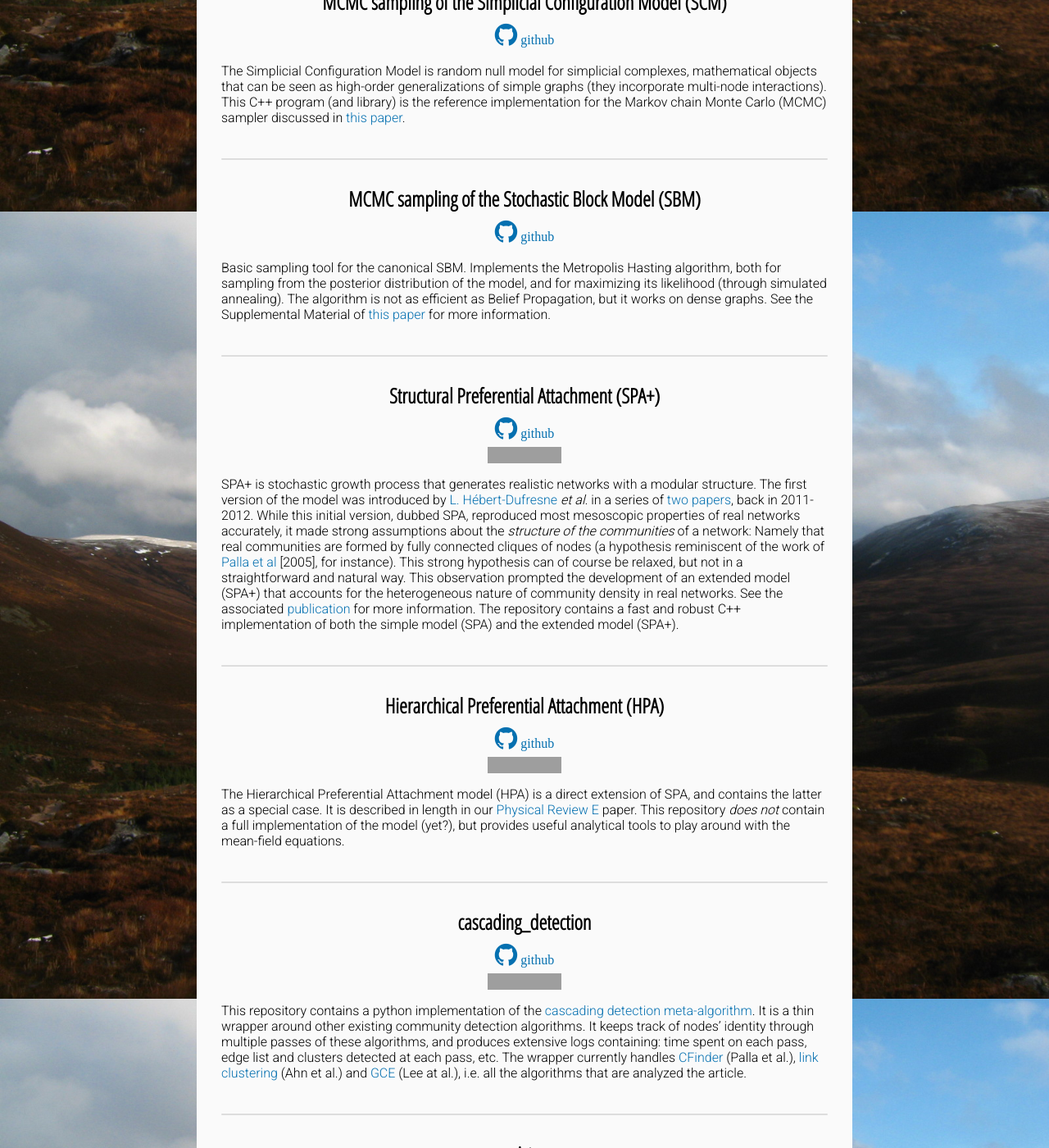
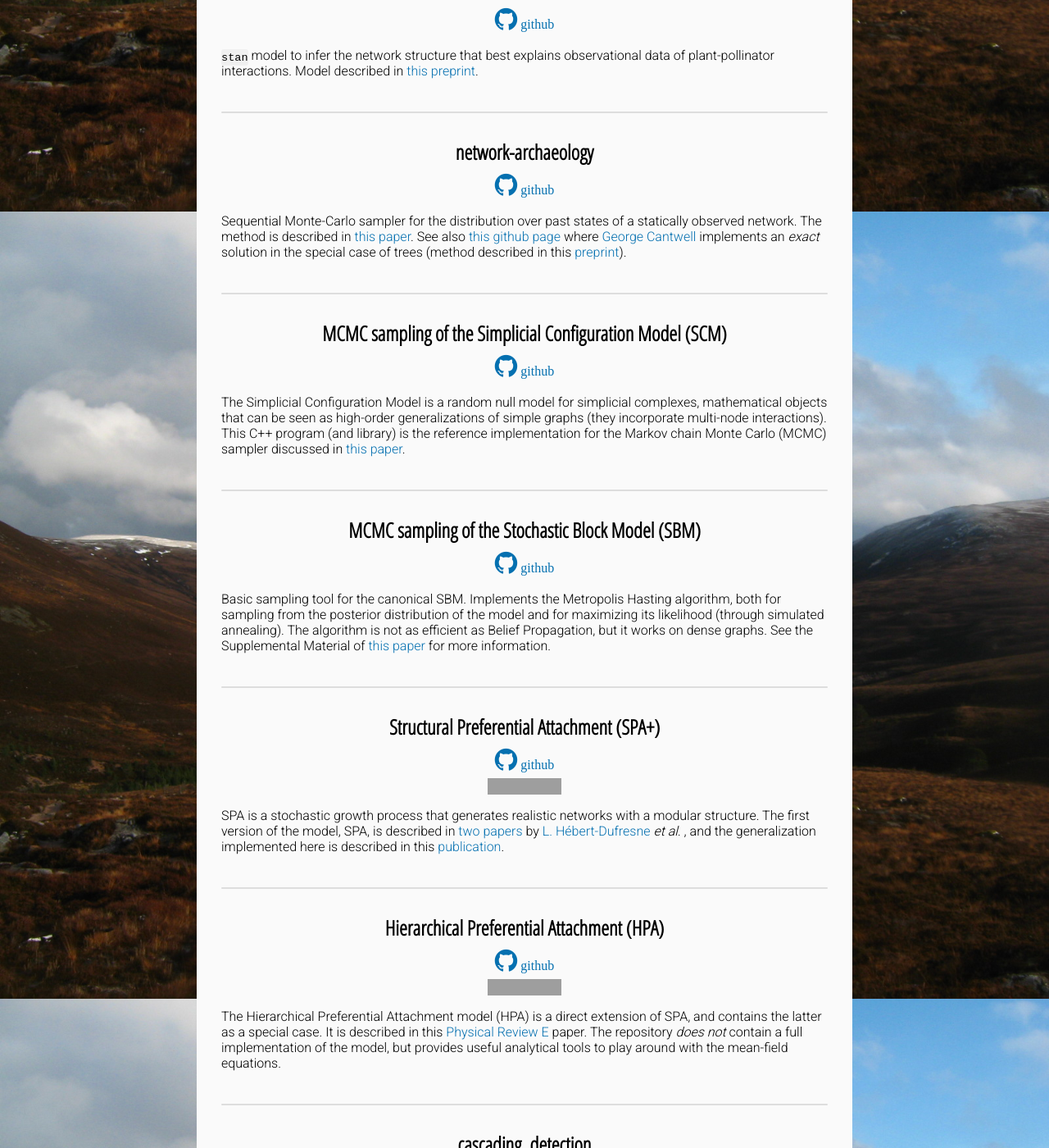
Before and after one commit to jg-you/jg-you.github.io, a Jekyll site: the page built from code.md, in a window 1280 px wide and 1400 px high, scrolled down 702 px. Shown: the whole window at 82% size. Built offline with Jekyll 4.4.1, drawn with Linux system fonts in a browser that asks for light colours; some web fonts are replaced; comment, search, counter and statistics services are not loaded; some of the changed text lies outside the part shown; grey boxes are pictures that could not be loaded.

Commit message:
Code page update

```diff
--- a/code.md
+++ b/code.md
@@ -5,8 +5,31 @@ title: Code
 
 ## Code
 
-Most of my code is directly available on [github](https://github.com/jg-you/), either on my personal page or on the pages of my collaborators.
-What follows is a non-exhaustive list of the most useful software I developed over the past few years.
+A non-exhaustive list of some software I have developed over the past few years. See also my [github](https://github.com/jg-you/) page and the websites of my [collaborators](about.html#collaborators).
+
+<div class="end-of-post"></div>
+
+### plant-pollinator-inference
+
+<div class="code-links">
+<a href="https://github.com/jg-you/plant-pollinator-inference/"><i class="fa fa-github fa-2x"
+aria-hidden="true"></i> github</a><br/>
+</div>
+
+`stan` model to infer the network structure that best explains  observational data of plant-pollinator interactions. Model described in [this preprint](https://www.biorxiv.org/content/10.1101/754077v1).
+
+<div class="end-of-post"></div>
+### network-archaeology
+
+<div class="code-links">
+<a href="https://github.com/jg-you/network-archaeology"><i class="fa fa-github fa-2x"
+aria-hidden="true"></i> github</a><br/>
+</div>
+
+Sequential Monte-Carlo sampler for the distribution over past states of a statically observed network. The method is described in [this paper](https://arxiv.org/abs/1803.09191).
+See also [this github page](https://github.com/gcant/temporal-recovery-tree-py) where [George Cantwell](https://www.george-cantwell.com) implements an *exact* solution in the special case of trees (method described in this [preprint](https://arxiv.org/abs/1910.04788)).
+
+
 
 <div class="end-of-post"></div>
 
@@ -17,8 +40,7 @@ What follows is a non-exhaustive list of the most useful software I developed ov
 aria-hidden="true"></i> github</a><br/>
 </div>
 
-The Simplicial Configuration Model is random null model for simplicial complexes, mathematical objects that can be seen as
-high-order generalizations of simple graphs (they incorporate multi-node interactions). This C++ program (and
+The Simplicial Configuration Model is a random null model for simplicial complexes, mathematical objects that can be seen as high-order generalizations of simple graphs (they incorporate multi-node interactions). This C++ program (and
 library) is the reference implementation for the Markov chain Monte Carlo (MCMC) sampler discussed in [this
 paper](https://arxiv.org/abs/1705.10298).
 
@@ -32,10 +54,7 @@ paper](https://arxiv.org/abs/1705.10298).
 aria-hidden="true"></i> github</a><br/>
 </div>
 
-Basic sampling tool for the canonical SBM. Implements the Metropolis Hasting algorithm, both for sampling from the
-posterior distribution of the model, and for maximizing its likelihood (through simulated annealing).
-The algorithm is not as efficient as Belief Propagation, but it works on dense graphs.
-See the Supplemental Material of [this paper](https://arxiv.org/abs/1701.00062) for more information.
+Basic sampling tool for the canonical SBM. Implements the Metropolis Hasting algorithm, both for sampling from the posterior distribution of the model and for maximizing its likelihood (through simulated annealing). The algorithm is not as efficient as Belief Propagation, but it works on dense graphs. See the Supplemental Material of [this paper](https://arxiv.org/abs/1701.00062) for more information.
 
 <div class="end-of-post"></div>
 
@@ -46,15 +65,7 @@ See the Supplemental Material of [this paper](https://arxiv.org/abs/1701.00062)
 <a href="http://dx.doi.org/10.5281/zenodo.47775"><img src="https://zenodo.org/badge/doi/10.5281/zenodo.47775.svg" alt="10.5281/zenodo.47775"></a>
 </div>
 
-
-SPA+ is stochastic growth process that generates realistic networks with a modular structure.
-The first version of the model was introduced by [L. Hébert-Dufresne](http://laurenthebertdufresne.github.io/) _et al._ in a series of [two](http://arxiv.org/abs/1105.5980) [papers](http://arxiv.org/abs/1109.0034), back in 2011-2012.
-While this initial version, dubbed SPA, reproduced most mesoscopic properties of real networks accurately, it made strong assumptions about the _structure of the communities_ of a network: Namely that real communities are formed by fully connected cliques of nodes (a hypothesis reminiscent of the work of [Palla et al](http://arxiv.org/abs/physics.soc-ph/0506133) [2005], for instance).
-This strong hypothesis can of course be relaxed, but not in a straightforward and natural way.
-This observation prompted the development of an extended model (SPA+) that accounts for the heterogeneous nature of community density in real networks.
-See the associated  [publication](http://dx.doi.org/10.1103/PhysRevE.94.022317) for more information.
-The repository contains a fast and robust C++ implementation of both the simple model (SPA) and the extended model (SPA+).
-
+SPA is a stochastic growth process that generates realistic networks with a modular structure. The first version of the model, SPA, is described in  [two](http://arxiv.org/abs/1105.5980) [papers](http://arxiv.org/abs/1109.0034) by [L. Hébert-Dufresne](http://laurenthebertdufresne.github.io/) _et al._ , and the generalization implemented here is described in this [publication](http://dx.doi.org/10.1103/PhysRevE.94.022317).
 
 <div class="end-of-post"></div>
 
@@ -64,8 +75,8 @@ The repository contains a fast and robust C++ implementation of both the simple
 <a href="http://dx.doi.org/10.5281/zenodo.47369"><img src="https://zenodo.org/badge/doi/10.5281/zenodo.47369.svg" alt="10.5281/zenodo.47369"></a>
 </div>
 The Hierarchical Preferential Attachment model (HPA) is a direct extension of SPA, and contains the latter as a special case.
-It is described in length in our [Physical Review E](http://dx.doi.org/10.1103/PhysRevE.92.062809) paper.
-This repository _does not_ contain a full implementation of the model (yet?), but provides useful analytical tools to play around with the mean-field equations.
+It is described in this [Physical Review E](http://dx.doi.org/10.1103/PhysRevE.92.062809) paper.
+The repository _does not_ contain a full implementation of the model, but provides useful analytical tools to play around with the mean-field equations.
 
 <div class="end-of-post"></div>
 
@@ -77,9 +88,9 @@ This repository _does not_ contain a full implementation of the model (yet?), bu
 </div>
 
 This repository contains a python implementation of the [cascading detection meta-algorithm](http://journals.plos.org/plosone/article?id=10.1371/journal.pone.0140133).
-It is a thin wrapper around other existing community detection algorithms.
-It keeps track of nodes' identity through multiple passes of these algorithms, and produces extensive logs containing: time spent on each pass, edge list and clusters detected at each pass, etc.
-The wrapper currently handles [CFinder](http://www.cfinder.org/) (Palla et al.), [link clustering](https://github.com/bagrow/linkcomm) (Ahn et al.) and [GCE](https://sites.google.com/site/greedycliqueexpansion/) (Lee at al.), i.e. all the algorithms that are analyzed the article.
+It is a wrapper around other existing community detection algorithms.
+It keeps track of nodes' identity through multiple passes of these algorithms and produces extensive logs containing: time spent on each pass, edge list, and the clusters detected at each pass.
+The wrapper currently handles [CFinder](http://www.cfinder.org/) (Palla et al.), [link clustering](https://github.com/bagrow/linkcomm) (Ahn et al.) and [GCE](https://sites.google.com/site/greedycliqueexpansion/) (Lee at al.).
 
 <div class="end-of-post"></div>
 
@@ -87,14 +98,6 @@ The wrapper currently handles [CFinder](http://www.cfinder.org/) (Palla et al.),
 <div class="code-links">
 <a href="https://gist.github.com/jg-you"><i class="fa fa-github fa-2x" aria-hidden="true"></i> github</a>
 </div>
-I sometimes write small and self-contained examples to teach myself new languages and features.
-The most successful outcomes of these experiments are gathered on my _github gist_ page.
-This currently includes C/C++ interface for `hdf5`, `boost::MPI`, and python snippets for multiple modules, such as `networkx`,  `numpy`, `PIL`.
+I sometimes write small and self-contained examples to teach myself new languages and features. I gather the most successful outcomes of these experiments on my _github gist_ page.
 
 <div class="end-of-post"></div>
-
-### cli-stats
-<div class="code-links">
-<a href="https://github.com/jg-you/cli-stats"><i class="fa fa-github fa-2x" aria-hidden="true"></i> github</a>
-</div>
-_cli-stats_ is a (small) bundle of small and fast `c++` applications that replace some of `R` command line calls.
```
